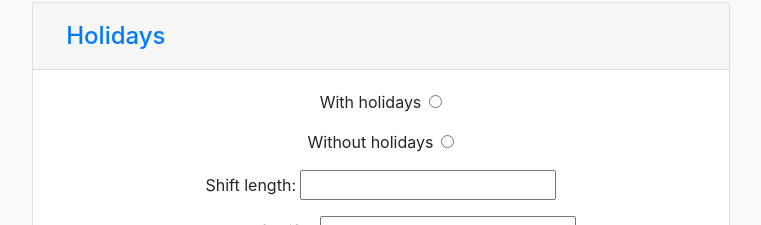
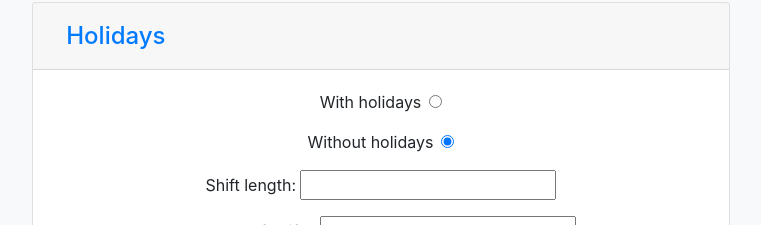
Before and after one commit to yael1996/Guards, a React (Create React App) app in the folder client/: page /dashboard/create in a window 1280 px wide. Shown: the part 1230-1455 px from the top of the page, without its empty margins (99-860 px from the left). Built offline with nearby package versions, Linux system fonts and the light colour scheme.

Commit message:
Finalized BoardCreation - only needs connection to redux dispatch

```diff
--- a/client/src/Components/BoardCreation/BoardCreation.tsx
+++ b/client/src/Components/BoardCreation/BoardCreation.tsx
@@ -206,7 +206,7 @@ class BoardCreation extends Component<Props, State> {
                         <section className="card-body">
                             <span className="d-flex flex-column align-content-center">
                                 <p>With holidays<input className="ml-2" type="radio" name="holiday" value="true"/></p>
-                                <p>Without holidays<input className="ml-2" type="radio" name="holiday" value="false"/></p>
+                                <p>Without holidays<input className="ml-2" type="radio" name="holiday" value="false" checked/></p>
                             </span>
                             <span className="d-flex flex-column">
                                 <p>Shift length: <input type="text" onChange={holiday(length)} value={holidayShiftSettings.length}/></p>
```
